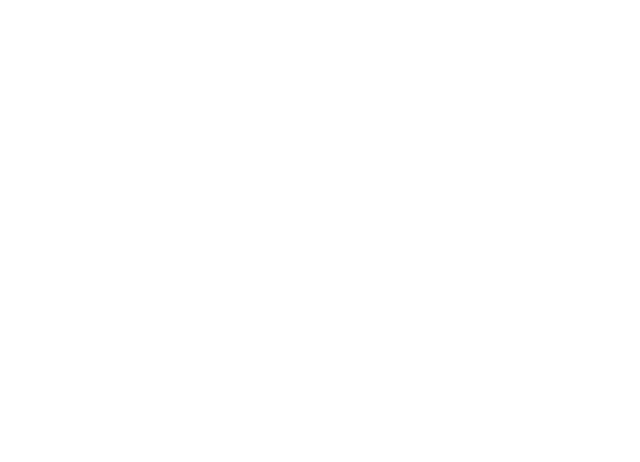
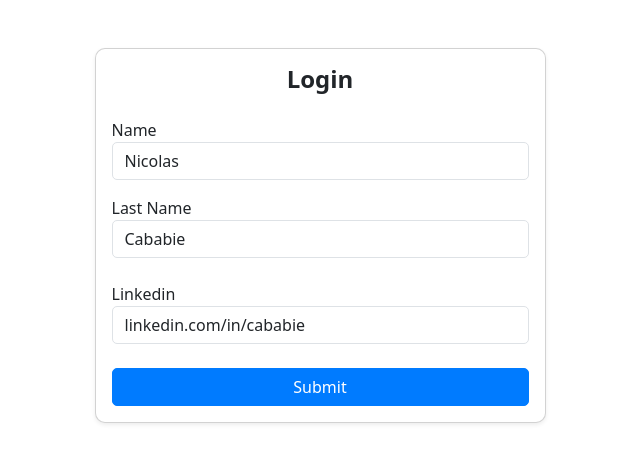
Before and after one commit to calvarezmanzo/arquetipo-angular, an Angular app: page /login in a window 1280 px wide. Shown: the top 462 px of the page, without its empty margins (320-960 px from the left). Built offline with nearby package versions, Linux system fonts and the light colour scheme.

Commit message:
Add - Login form

```diff
--- a/src/app/app-routing.module.ts
+++ b/src/app/app-routing.module.ts
@@ -10,6 +10,11 @@
   {
     path:'login',
     loadChildren: () => import('./pages/login/login.module').then(m => m.LoginModule)
+  },
+  {
+    path: '',
+    redirectTo: '/login',
+    pathMatch: 'full'
   }
 ];
 
--- /dev/null
+++ b/src/app/pages/login/login.component.css
@@ -0,0 +1,33 @@
+.container {
+    margin-top: 50px;
+}
+
+.card {
+    border-radius: 10px;
+}
+
+.card-title {
+    font-weight: bold;
+    font-size: 1.5rem;
+}
+
+.form-control {
+    border-radius: 5px;
+    box-shadow: none;
+}
+
+.btn-primary {
+    border-radius: 5px;
+    background-color: #007bff;
+    border-color: #007bff;
+    transition: background-color 0.3s ease;
+}
+
+.btn-primary:hover {
+    background-color: #0056b3;
+    border-color: #0056b3;
+}
+
+.text-danger {
+    font-size: 0.9rem;
+}
--- /dev/null
+++ b/src/app/pages/login/login.component.html
@@ -0,0 +1,39 @@
+<div class="container mt-5">
+    <div class="row justify-content-center">
+        <div class="col-md-6 col-lg-5">
+            <div class="card shadow-sm">
+                <div class="card-body">
+                    <h3 class="card-title text-center mb-4">Login</h3>
+                    <div *ngIf="showAlert" class="alert alert-{{alertType}} alert-dismissible fade show" role="alert">
+                        {{ alertMessage }}
+                        <button type="button" class="btn-close" (click)="closeAlert()" aria-label="Close"></button>
+                    </div>
+                    <form [formGroup]="form" (ngSubmit)="onSubmit()">
+                        <div class="form-group mb-3">
+                            <label for="name">Name</label>
+                            <input type="text" class="form-control" id="name" formControlName="Name">
+                            <div *ngIf="form.get('Name')?.invalid && form.get('Name')?.touched" class="text-danger mt-2">
+                                Name is required
+                            </div>
+                        </div>
+                        <div class="form-group mb-4">
+                            <label for="lastname">Last Name</label>
+                            <input type="text" class="form-control" id="lastname" formControlName="LastName">
+                            <div *ngIf="form.get('LastName')?.invalid && form.get('LastName')?.touched" class="text-danger mt-2">
+                                Last Name is required
+                            </div>
+                        </div>
+                        <div class="form-group mb-4">
+                            <label for="linkedin">Linkedin</label>
+                            <input type="text" class="form-control" id="linkedin" formControlName="Linkedin">
+                            <div *ngIf="form.get('Linkedin')?.invalid && form.get('Linkedin')?.touched" class="text-danger mt-2">
+                                Linkedin is required
+                            </div>
+                        </div>
+                        <button type="submit" class="btn btn-primary w-100" [disabled]="form.invalid">Submit</button>
+                    </form>
+                </div>
+            </div>
+        </div>
+    </div>
+</div>
--- /dev/null
+++ b/src/app/pages/login/login.component.ts
@@ -0,0 +1,37 @@
+import { Component, OnInit } from '@angular/core';
+import { FormBuilder, FormGroup, Validators } from '@angular/forms';
+
+@Component({
+  selector: 'app-login',
+  templateUrl: './login.component.html',
+  styleUrls: ['./login.component.css']
+})
+export class LoginComponent implements OnInit {
+  form!:FormGroup;
+  showAlert: boolean = false;
+  alertMessage: string = '';
+  alertType: string = 'success';
+
+  constructor(
+    private formBuilder: FormBuilder
+  ) { }
+
+  ngOnInit(): void {
+    this.form = this.formBuilder.group({
+      Name:['Nicolas',[Validators.required,Validators.minLength(3), Validators.maxLength(20)]],
+      LastName:['Cababie',[Validators.required,Validators.minLength(3), Validators.maxLength(20)]],
+      Linkedin:['linkedin.com/in/cababie',[Validators.required]],
+    })
+  }
+
+  onSubmit(){
+    this.alertType = 'success';
+    this.alertMessage = 'Welcome ' + this.form.value.Name + '!';
+    this.showAlert = true;
+    this.form.reset();
+  }
+
+  closeAlert(): void {
+    this.showAlert = false;
+  }
+}
```
Also changed, not shown: src/app/pages/login/login-routing.module.ts (added, +16 -0 lines), src/app/pages/login/login.module.ts (+9 -4 lines), 2 other files (tests, documents, lock files or other folders).
